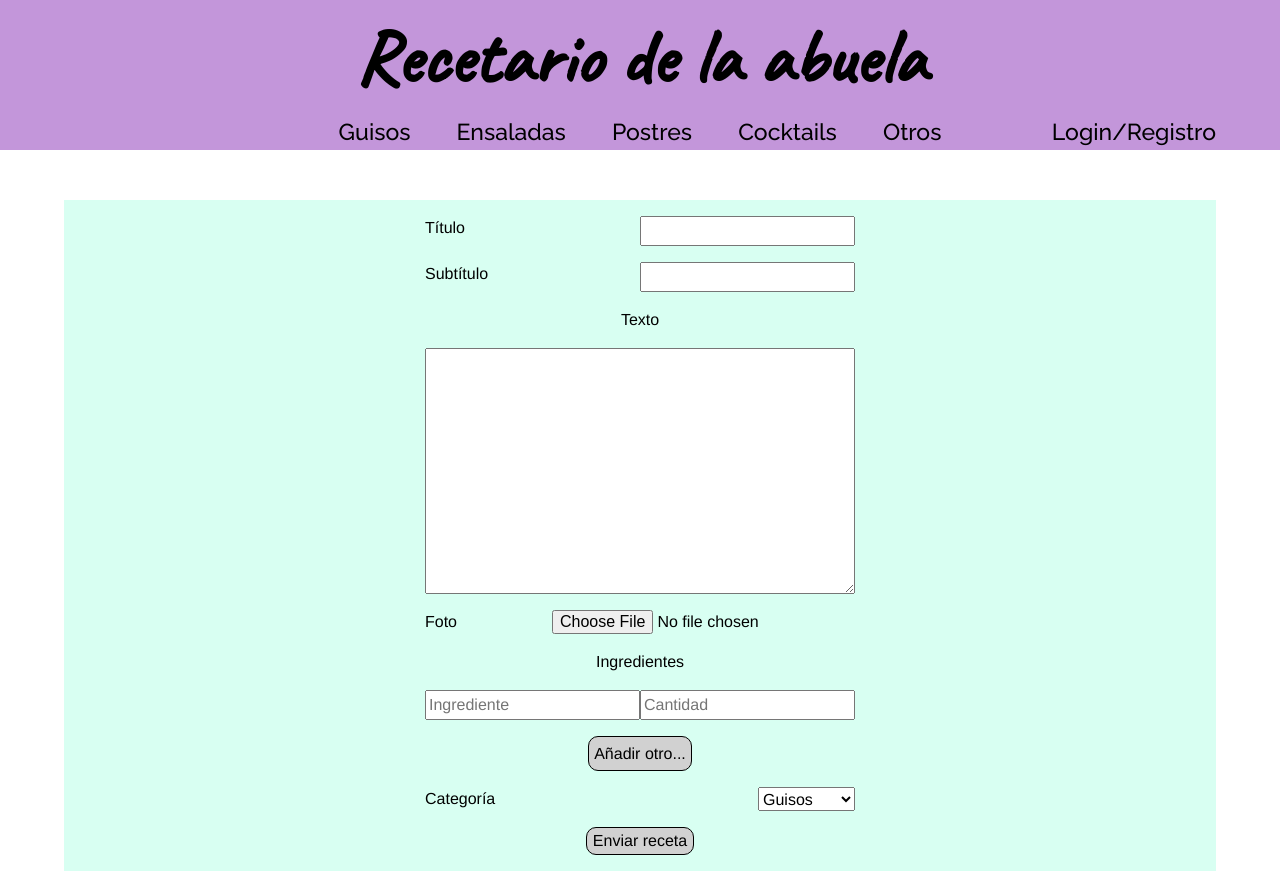
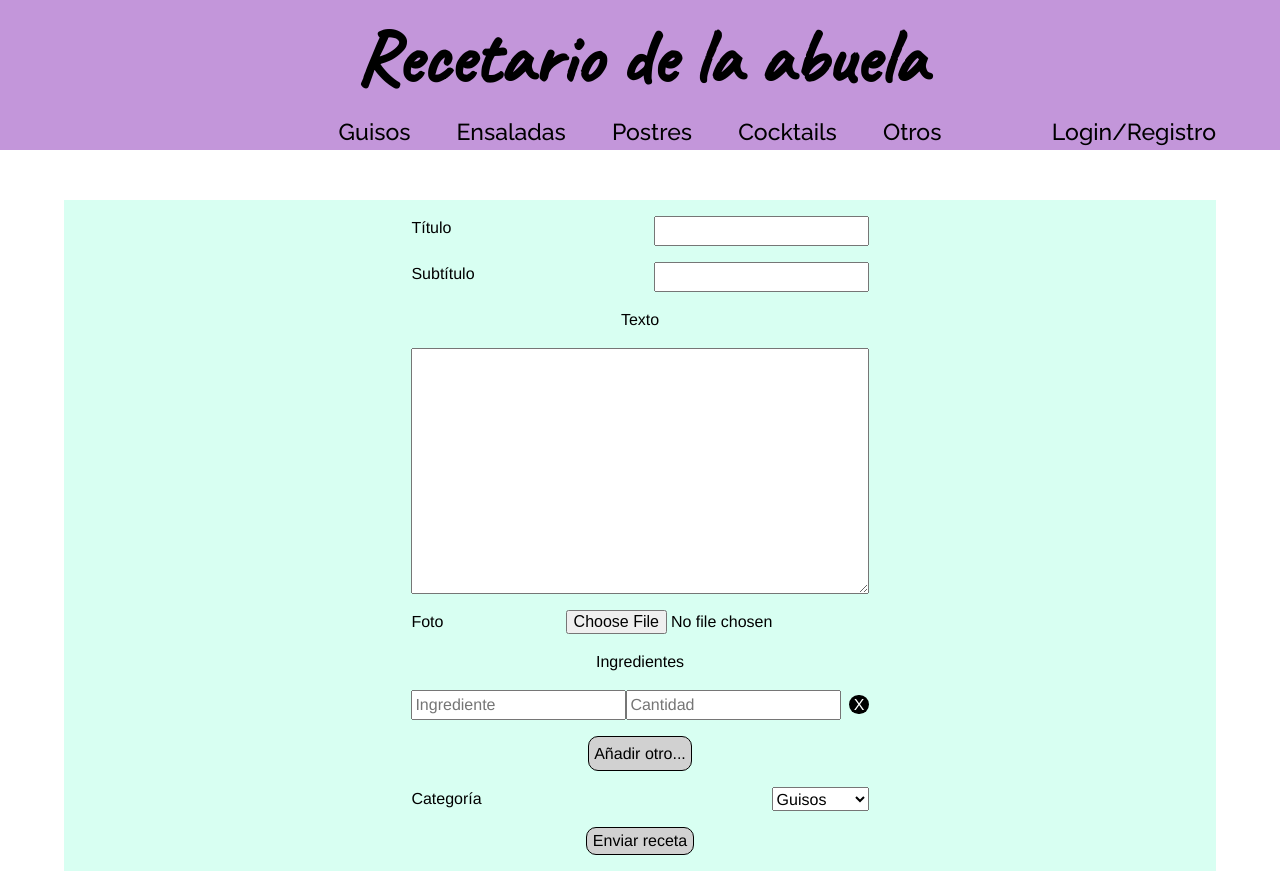
Before and after one commit to JoseManuel88/Proyecto-React, a React (Create React App) app: page /newRecipe in a window 1280 px wide. Built offline with nearby package versions, Linux system fonts and the light colour scheme.

Commit message:
Añadido boton eliminar ingrediente

```diff
--- a/src/components/Formulario/Formulario.jsx
+++ b/src/components/Formulario/Formulario.jsx
@@ -37,6 +37,11 @@ const Formulario = ({ type, postId }) => {
   const addFields = () => {
     let newfield = {name: '', quantity: ''};
     setInputFields([...inputFields, newfield]);
+  };
+
+  const onDelete = (indexToDelete) => {
+    const newFields = inputFields.filter((d, index) => index !== indexToDelete);
+    setInputFields([...newFields]);
   };
 
   const handleFormChange = (index, event) => {
@@ -227,9 +232,10 @@ const Formulario = ({ type, postId }) => {
               <span>Ingredientes</span>
                  {inputFields.map((input, index) => {
                   return (
-                    <div className="ingredient-field" key={index}>
+                    <div className= 'ingredient-field' key={index}>
                       <input name="name" placeholder="Ingrediente" value={input.name}  onChange={event => handleFormChange(index, event)}/>
                       <input name="quantity" placeholder="Cantidad" value={input.quantity}  onChange={event => handleFormChange(index, event)}/>
+                      <p onClick={() => onDelete(index)}>X</p>
                     </div>
                   );
                 })}
--- a/src/styles/Formulario.scss
+++ b/src/styles/Formulario.scss
@@ -25,6 +25,23 @@
   margin: 0 auto;
   padding: 1em;
 
+  .ingredient-field{
+    width: 100%;
+    display: flex;
+    align-items: center;
+    p{
+        margin-left: 0.5em;
+        display: flex;
+        justify-content: center;
+        align-items: center;
+        background-color: black;
+        color: white;
+        border-radius: 100%;
+        width: 1.2em;
+        height: 1.2em;
+    }
+
+  }
   form {
     margin: 0 auto;
     display: flex;
```
